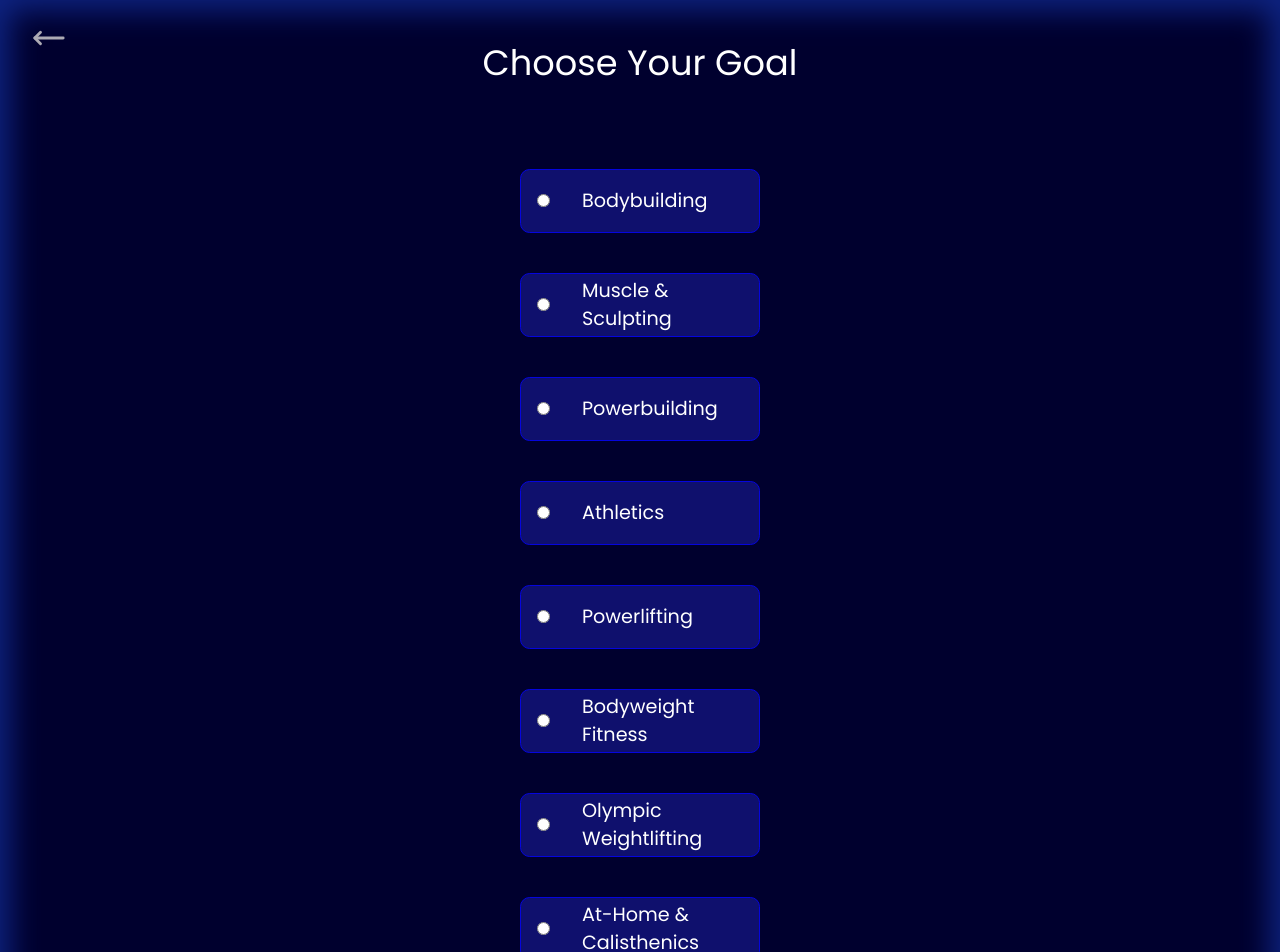
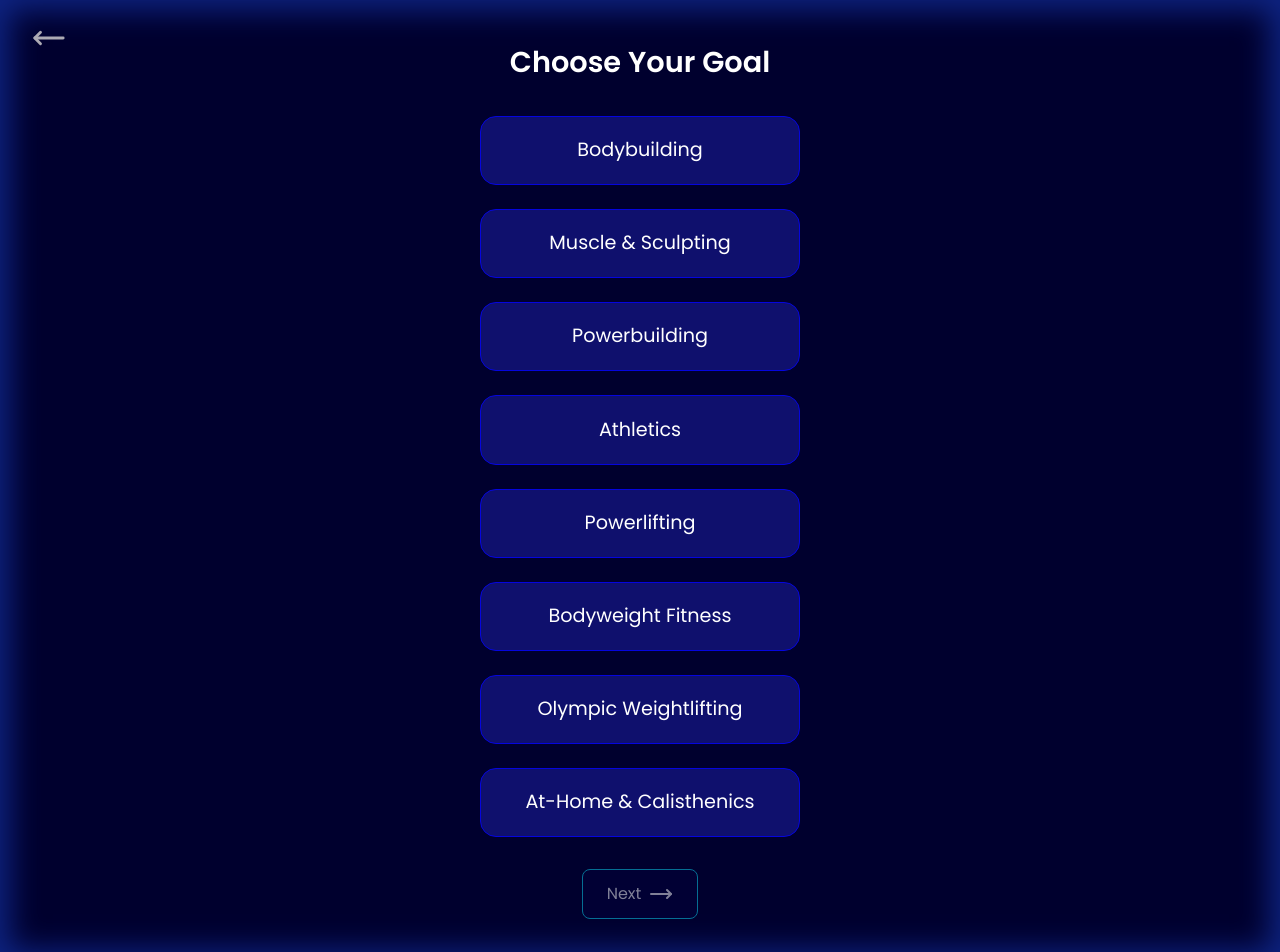
Before and after one commit to itskhan02/Arise-FitnessApp, a React (Vite) app: page /goal in a window 1280 px wide. Shown: the top 952 px of the page. Built offline with nearby package versions, Linux system fonts and the light colour scheme.

Commit message:
changed goal page

```diff
--- a/src/pages/Goal.jsx
+++ b/src/pages/Goal.jsx
@@ -1,9 +1,7 @@
 import React, { useState, useEffect } from "react";
-import { RadioButton } from "primereact/radiobutton";
 import { useNavigate } from "react-router-dom";
 import { MoveLeft, MoveRight } from "lucide-react";
 
-const Goal = () => {
 const categories = [
   { name: 'Bodybuilding', key: 'b' },
   { name: 'Muscle & Sculpting', key: 'm' },
@@ -15,59 +13,50 @@ const Goal = () => {
   { name: 'At-Home & Calisthenics', key: 'c' },
 ];
 
+const Goal = () => {
   const navigate = useNavigate();
-
-  const handleBack = () => {
-    navigate(-1); // Go to previous page
-  };
-
-// const handleNext = () => {
-//   if (selectedCategory) {
-//     localStorage.setItem("userGoal", JSON.stringify(selectedCategory));
-//     navigate('/focus');
-//   }
-// };
-
-const handleNext = () => {
-  if (selectedCategory) {
-    sessionStorage.setItem("userGoal", JSON.stringify(selectedCategory));
-    navigate('/focus');
-  }
-};
-
-  const [selectedCategory, setSelectedCategory] = useState(null);
-
-//   useEffect(() => {
-//   const savedGoal = localStorage.getItem("userGoal");
-//   if (savedGoal) {
-//     setSelectedCategory(JSON.parse(savedGoal));
-//   }
-// }, []);
+  const [selectedCategories, setSelectedCategories] = useState([]);
 
   useEffect(() => {
     const savedGoal = sessionStorage.getItem("userGoal");
     if (savedGoal) {
-    setSelectedCategory(JSON.parse(savedGoal));
+      setSelectedCategories(JSON.parse(savedGoal));
     }
   }, []);
 
+  const handleBack = () => navigate(-1);
+
+  const handleNext = () => {
+    if (selectedCategories.length > 0) {
+      sessionStorage.setItem("userGoal", JSON.stringify(selectedCategories));
+      navigate('/Equipment');
+    }
+  };
+
+  const toggleCategory = (category) => {
+    setSelectedCategories((prev) =>
+      prev.some((c) => c.key === category.key)
+        ? prev.filter((c) => c.key !== category.key)
+        : [...prev, category]
+    );
+  };
+
   return (
-    <>
-      <div className="goal-page"
+    <div
+      className="goal-page"
       style={{
-          height: "150vh",
+        minHeight: "120vh",
         display: "flex",
+        flexDirection: "column",
+        alignItems: "center",
+        gap: "2rem",
         justifyContent: "center",
-          alignItems: "center",
-          flexDirection: "column",
-          gap: "8rem",
-          paddingTop: "1rem",
-          // background: "linear-gradient(135deg, #101325ff 0%, #14257aff 60%, #3d1090ff 100%)",
-          background:"#00002e",
-          boxShadow:"0 0 20px 10px #3a1c71, 0 0 30px 10px #0e2483ff inset",
+        background: "#00002e",
+        boxShadow: "0 0 20px 10px #3a1c71, 0 0 30px 10px #0e2483ff inset",
+        overflow: "hidden",
         position: "relative",
-          overflow: "hidden",
-        }}>
+      }}
+    >
       <button
         style={{
           position: "absolute",
@@ -78,84 +67,97 @@ useEffect(() => {
           border: "none",
           color: "#acaab4ff",
           cursor: "pointer",
+          background: "transparent",
           zIndex: 2,
-            background: "transparent",
-            transition: "transform 0.15s",
         }}
         onClick={handleBack}
-          onMouseOver={e => e.currentTarget.style.transform = "translateX(-3px)"}
-          onMouseOut={e => e.currentTarget.style.transform = "none"}
       >
         <MoveLeft size={34} />
       </button>
-        <div  style={{ display: "flex", flexDirection: "column", alignItems: "center", gap: "5rem", justifyContent: "center", minHeight: "100vh" }}>
-          <div className='goal-text' style={{marginTop: "-8rem", textAlign: "center", fontSize: "2.2rem", color:"white", }}>
-            <h2>Choose Your Goal</h2>
-          </div>
-          <div className="goal-card">
-            <div className="goal-list" style={{ display: "flex", flexDirection: "column", gap: "1.5rem" }}>
+      <h2 style={{ color: "#fff", fontSize: "1.8rem", fontWeight: "600" }}>
+        Choose Your Goal
+      </h2>
+      <div
+        className="goal-list"
+        style={{
+          display: "flex",
+          flexDirection: "column",
+          gap: "1.5rem",
+          alignItems: "center",
+          justifyContent: "center",
+        }}
+      >
         {categories.map((category) => {
-                const isSelected = selectedCategory && selectedCategory.key === category.key;
-
+          const isSelected = selectedCategories.some((c) => c.key === category.key);
           return (
             <div
               key={category.key}
-                    className={`select-goal ${isSelected ? ' selected' : ''}`}
+              className={`goal-card${isSelected ? " selected" : ""}`}
               style={{
                 cursor: "pointer",
-                      background: isSelected ? "#16997681" : "#17188baf",
-                      border: isSelected ? "1px solid #8adca6ff" : "1px solid #0505de",
-                      borderRadius: ".6rem",
-                      padding: "1rem",
-                      marginBottom: "1rem",
+                border: isSelected
+                  ? "1px solid #8adca6ff"
+                  : "1px solid #0505de",
+                borderRadius: "1rem",
+                padding: "1.2rem 2rem",
+                background: isSelected
+                  ? "#16997681"
+                  : "#17188baf",
+                color: "#fff",
+                width: "320px",
+                minHeight: "56px",
+                textAlign: "center",
+                position: "relative",
                 display: "flex",
                 alignItems: "center",
-                      gap: "1rem",
+                justifyContent: "center",
+                fontSize: "1.2rem",
+                fontWeight: "500",
+                transition: "border 0.2s, background 0.2s",
               }}
-                    onClick={() => setSelectedCategory(category)}
+              onClick={() => toggleCategory(category)}
             >
-                    <RadioButton
-                      inputId={category.key}
-                      className="id"
-                      name="category"
-                      value={category}
-                      onChange={(e) => setSelectedCategory(e.value)}
-                      checked={isSelected}
-                    />
-                    <label htmlFor={category.key} className="idname ml-2" style={{ marginLeft: "1rem" }}>
               {category.name}
-                    </label>
+              {isSelected && (
+                <div
+                  style={{
+                    position: "absolute",
+                    top: "10px",
+                    right: "18px",
+                    color: "#fefefeff",
+                    fontSize: "1.5rem",
+                  }}
+                >
+                  ✓
+                </div>
+              )}
             </div>
           );
         })}
-              <div className="action-buttons" style={{ display: "flex", gap: "1rem" }}>
-                <button className="btn btn-primary"
+      </div>
+      <div style={{ display: "flex", gap: "1rem" }}>
+        <button
+          className="btn btn-primary"
           style={{
             display: "flex",
             alignItems: "center",
             gap: "0.5rem",
-                    position:"relative",
-                    top:"2rem",
             padding: "0.75rem 1.5rem",
             borderRadius: "0.5rem",
             border: "1px solid #0bdcf8ff ",
             background: "#02013b",
             color: "#fff",
-                    opacity: !selectedCategory ? 0.5 : 1,
-                    cursor: !selectedCategory ? "not-allowed" : "pointer"
+            opacity: selectedCategories.length === 0 ? 0.5 : 1,
+            cursor: selectedCategories.length === 0 ? "not-allowed" : "pointer",
           }}
           onClick={handleNext}
-                  disabled={!selectedCategory}
+          disabled={selectedCategories.length === 0}
         >
-                  Next <MoveRight/>
+          Next <MoveRight size={24} />
         </button>
       </div>
     </div>
-          </div>
-        </div>
-      </div>
-    </>
-  )
-}
+  );
+};
 
-export default Goal
+export default Goal;
```
Lines whose indentation alone changed are shown as unchanged.
